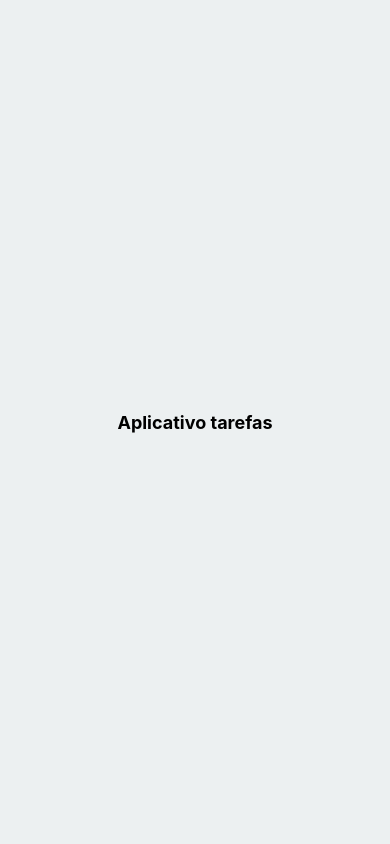
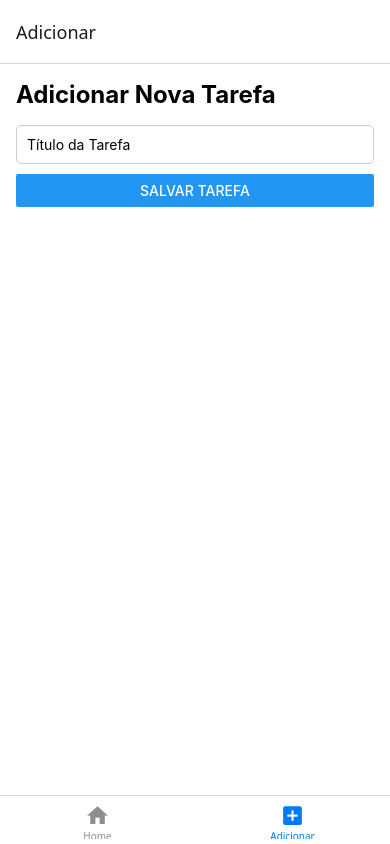
Before and after one commit to edumoreira7/Aplicativo-Tarefas, a React Native app: screen /Adicionar in a window 390 px wide. Built offline with nearby package versions, Linux system fonts and the light colour scheme.

Commit message:
Interfaces e Criar tarefa
Criação de interfaces "Home" e "Adicionar Tarefa", integrado modelo de naavegação bottom-tabs e ajustes gerais.

```diff
--- a/App.js
+++ b/App.js
@@ -1,29 +1,34 @@
-import { Text, SafeAreaView, StyleSheet } from 'react-native';
+import React from 'react';
+import { NavigationContainer } from '@react-navigation/native';
+import { createBottomTabNavigator } from '@react-navigation/bottom-tabs';
+import { MaterialCommunityIcons } from '@expo/vector-icons';
+import Home from './components/Home'
+import Adicionar from './components/Adicionar'
 
-// You can import supported modules from npm
-import { Card } from 'react-native-paper';
+const Abas = createBottomTabNavigator();
 
-export default function App() {
-  return (
-    <SafeAreaView style={styles.container}>
-      <Text style={styles.paragraph}>
-        Aplicativo tarefas
-      </Text>
-    </SafeAreaView>
-  );
+
+class App extends React.Component {
+  render() {
+    return (
+      <NavigationContainer>
+        <Abas.Navigator
+          screenOptions={({ route }) => ({
+            tabBarIcon: ({ color, size }) => {
+              let icone;
+              if (route.name === 'Home') icone = 'home';
+              else if (route.name === 'Adicionar') icone = 'plus-box';
+
+              return <MaterialCommunityIcons name={icone} color={color} size={size} />;
+            }
+          })}
+        >
+          <Abas.Screen name="Home" component={Home} />
+          <Abas.Screen name="Adicionar" component={Adicionar} />
+        </Abas.Navigator>
+      </NavigationContainer>
+    );
+  }
 }
 
-const styles = StyleSheet.create({
-  container: {
-    flex: 1,
-    justifyContent: 'center',
-    backgroundColor: '#ecf0f1',
-    padding: 8,
-  },
-  paragraph: {
-    margin: 24,
-    fontSize: 18,
-    fontWeight: 'bold',
-    textAlign: 'center',
-  },
-});
+export default App;
--- a/app.json
+++ b/app.json
@@ -1,7 +1,7 @@
 {
   "expo": {
     "name": "aplicativo-tarefas",
-    "slug": "snack-711f82e1-3bd9-4348-974f-0794a1bcc8f4",
+    "slug": "snack-e751fa7a-f1ab-418c-9a3a-d9a673c257c6",
     "version": "1.0.0",
     "orientation": "portrait",
     "icon": "./assets/icon.png",
--- /dev/null
+++ b/components/Adicionar.js
@@ -0,0 +1,51 @@
+import React from 'react';
+import { StyleSheet, Text, View, Button, TextInput, ScrollView } from 'react-native';
+import firebase from '../config/config';
+
+
+class Adicionar extends React.Component {
+  constructor(props) {
+    super(props);
+    this.state = {
+      novaTarefa: '',
+    };
+  }
+
+  salvarTarefa() {
+    const { novaTarefa } = this.state;
+    if (novaTarefa.trim()) {
+      firebase.database().ref('/tarefas').push({
+        nome: novaTarefa,
+        concluida: false
+      });
+      alert("Tarefa salva!");
+      this.setState({ novaTarefa: '' });
+      this.props.navigation.navigate('Home');
+    }
+  }
+
+
+  render() {
+    return (
+      <View style={estilos.tela}>
+        <Text style={estilos.titulo}>Adicionar Nova Tarefa</Text>
+        <TextInput
+          placeholder="Título da Tarefa"
+          style={estilos.input}
+          value={this.state.novaTarefa}
+          onChangeText={text => this.setState({ novaTarefa: text })}
+        />
+
+        <Button title="Salvar Tarefa" onPress={() => this.salvarTarefa()} />
+      </View>
+    );
+  }
+}
+
+const estilos = StyleSheet.create({
+  tela: { flex: 1, padding: 16, backgroundColor: '#fff' },
+  titulo: { fontSize: 24, fontWeight: 'bold', marginBottom: 16 },
+  input: { borderWidth: 1, borderColor: '#ccc', padding: 10, marginBottom: 10, borderRadius: 5 },
+});
+
+export default Adicionar;
--- /dev/null
+++ b/components/Home.js
@@ -0,0 +1,29 @@
+import React from 'react';
+import { StyleSheet, Text, View, Button, ScrollView, TouchableOpacity } from 'react-native';
+import firebase from '../config/config';
+
+class Home extends React.Component {
+  constructor(props) {
+    super(props);
+    this.state = {
+      lista: []
+    };
+  }
+
+  render() {
+    return (
+      <View style={estilos.tela}>
+        <Text style={estilos.titulo}>Home</Text>
+        <Button title="Nova Tarefa" onPress={() => this.props.navigation.navigate('Adicionar')} />
+      </View>
+    );
+  }
+}
+
+const estilos = StyleSheet.create({
+  tela: { flex: 1, padding: 16, backgroundColor: '#fff' },
+  titulo: { fontSize: 24, fontWeight: 'bold', marginBottom: 16 }
+});
+
+
+export default Home;
--- a/config/config.js
+++ b/config/config.js
@@ -1,22 +1,19 @@
-// Import the functions you need from the SDKs you need
-import { initializeApp } from "firebase/app";
-import { getAnalytics } from "firebase/analytics";
-// TODO: Add SDKs for Firebase products that you want to use
-// https://firebase.google.com/docs/web/setup#available-libraries
+// config.js
+import firebase from "firebase";
 
-// Your web app's Firebase configuration
-// For Firebase JS SDK v7.20.0 and later, measurementId is optional
+// Configuração do Firebase
 const firebaseConfig = {
   apiKey: "AIzaSyBYBiu8as6rVdk6ZkXkq0z7OYnnymjumKg",
   authDomain: "aplicativo-tarefas-592bb.firebaseapp.com",
   databaseURL: "https://aplicativo-tarefas-592bb-default-rtdb.firebaseio.com",
   projectId: "aplicativo-tarefas-592bb",
-  storageBucket: "aplicativo-tarefas-592bb.firebasestorage.app",
+  storageBucket: "aplicativo-tarefas-592bb.appspot.com",
   messagingSenderId: "493881260588",
-  appId: "1:493881260588:web:0988292a4139738ecf6f89",
-  measurementId: "G-32P1Y94EXZ"
+  appId: "1:493881260588:web:0988292a4139738ecf6f89"
 };
 
-// Initialize Firebase
-const app = initializeApp(firebaseConfig);
-const analytics = getAnalytics(app);
+if (!firebase.apps.length) {
+  firebase.initializeApp(firebaseConfig);
+}
+
+export default firebase;
```
Also changed, not shown: package.json (+6 -2 lines).
